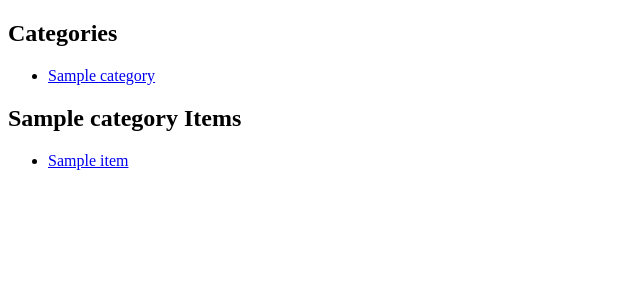
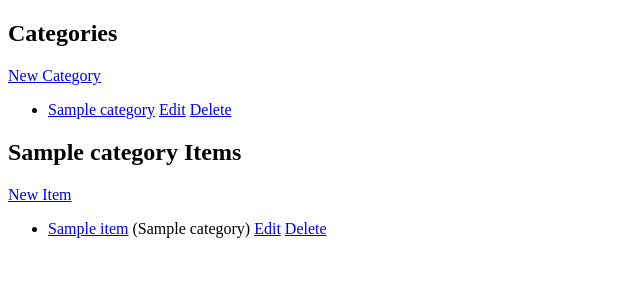
Before and after one commit to tobiasziegler/fsnd-p4-item-catalog, a Flask app: template templates/showCategory.html in a window 1280 px wide. Shown: the part 98-398 px from the top of the page, without its empty margins (0-640 px from the left). Run offline with Flask 2, Linux system fonts and the light colour scheme; the visitor is signed in with stand-in values (Sample User, id 1); tables that the repository leaves empty hold one stand-in row (values such as "Sample post"); the template is opened without the code that fills it: most values are stand-ins (such as "Sample title", 1, 10 or a date in 2020); parts of the project's set-up code (start-up, migrations or seed data) failed here and were passed over.

Commit message:
Add create, update and delete links for logged-in users on catalog pages

```diff
--- a/templates/showCategory.html
+++ b/templates/showCategory.html
@@ -3,11 +3,18 @@
 {% block content %}
 <div>
     <h2>Categories</h2>
+    {% if 'username' in session %}
+    <a href="{{ url_for('newCategory') }}">New Category</a>
+    {% endif %}
     {% if categories %}
     <ul>
         {% for c in categories %}
         <li>
             <a href="{{ url_for('showCategory', category_slug=c.slug) }}">{{ c.name }}</a>
+            {% if 'username' in session %}
+            <a href="{{ url_for('editCategory', category_slug=c.slug) }}">Edit</a>
+            <a href="{{ url_for('deleteCategory', category_slug=c.slug) }}">Delete</a>
+            {% endif %}
         </li>
         {% endfor %}
     </ul>
@@ -17,11 +24,18 @@
 </div>
 <div>
     <h2>{{ category.name }} Items</h2>
+    {% if 'username' in session %}
+    <a href="{{ url_for('newItem', category_slug=category.slug) }}">New Item</a>
+    {% endif %}
     {% if items %}
     <ul>
         {% for i in items %}
         <li>
-            <a href="{{ url_for('showItem', category_slug=category.slug, item_slug=i.slug) }}">{{ i.name }}</a>
+            <a href="{{ url_for('showItem', category_slug=i.category.slug, item_slug=i.slug) }}">{{ i.name }}</a> ({{ i.category.name }})
+            {% if 'username' in session %}
+            <a href="{{ url_for('editItem', category_slug=i.category.slug, item_slug=i.slug) }}">Edit</a>
+            <a href="{{ url_for('deleteItem', category_slug=i.category.slug, item_slug=i.slug) }}">Delete</a>
+            {% endif %}
         </li>
         {% endfor %}
     </ul>
--- a/templates/showItem.html
+++ b/templates/showItem.html
@@ -3,4 +3,8 @@
 {% block content %}
 <h2>{{ item.name }}</h2>
 <p>Description: {{ item.description }}</p>
+{% if 'username' in session %}
+<a href="{{ url_for('editItem', category_slug=item.category.slug, item_slug=item.slug) }}">Edit</a>
+<a href="{{ url_for('deleteItem', category_slug=item.category.slug, item_slug=item.slug) }}">Delete</a>
+{% endif %}
 {% endblock %}
```
Also changed, not shown: templates/catalog.html (+11 -0 lines).
